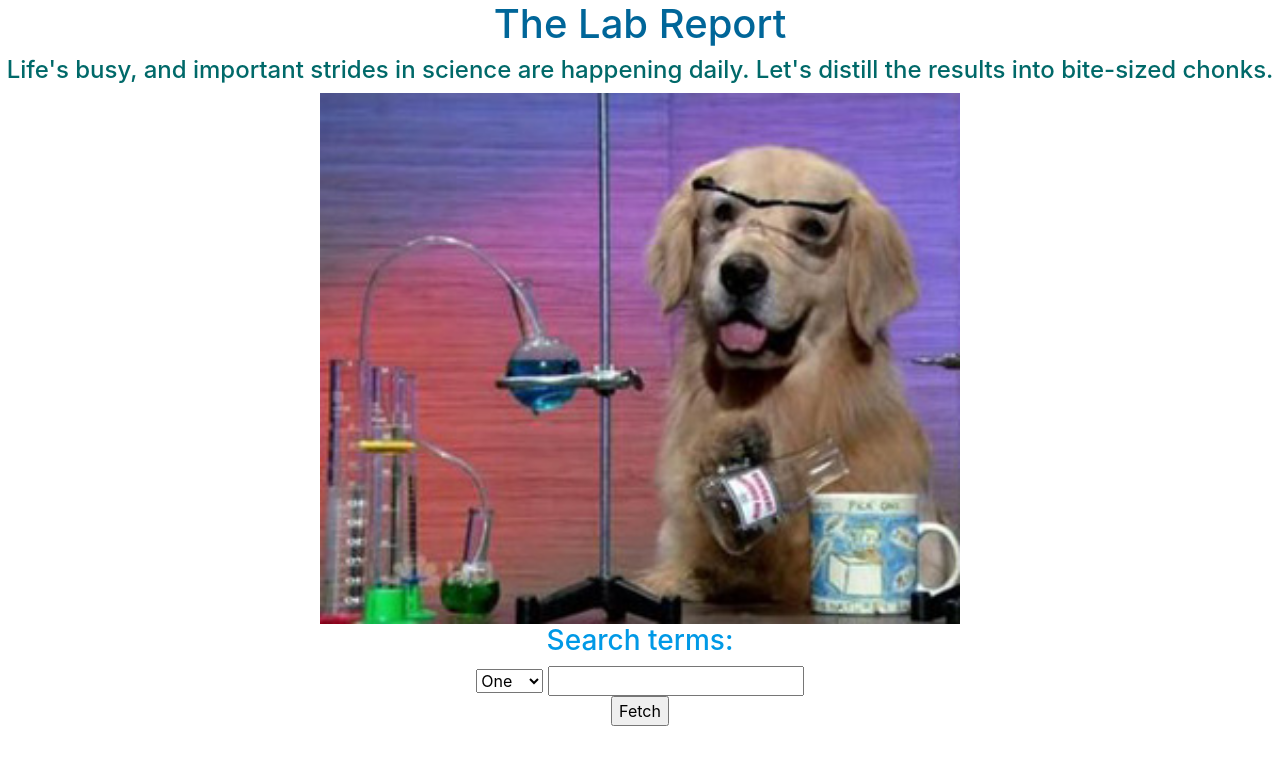
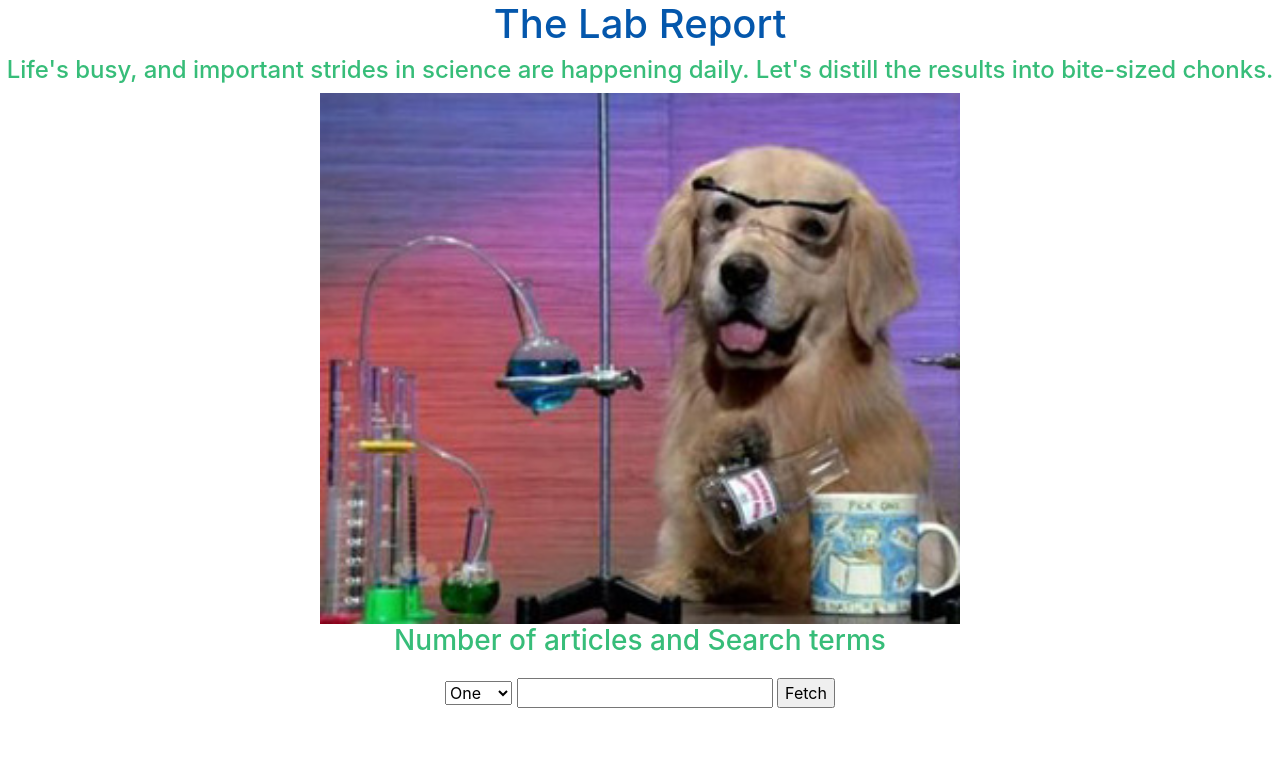
Before and after one commit to danjizquierdo/ClimateDelta, a Flask app: page / in a window 1280 px wide. Shown: the top 765 px of the page. Run offline with Flask 2, Linux system fonts and the light colour scheme; some libraries are stand-ins or nearby versions.

Commit message:
Adjust style on index

```diff
--- a/templates/index.html
+++ b/templates/index.html
@@ -11,9 +11,10 @@
     <title>The Lab Report</title>
 
 <style>
-h1{color: #006699}
-h3{color: #0099e6}
-h4{color: #006969}
+body{background-color: f4e604}
+h1{color: #0457ac}
+h3{color: #37bd79}
+h4{color: #37bd79}
 
 .content {
   max-width: 500px;
@@ -39,16 +40,16 @@ h4{color: #006969}
     <h4 style="text-align:center;">Life's busy, and important strides in science are happening daily. Let's distill the results into bite-sized chonks.</h4>
 
     <img src="{{url_for('static', filename='science_dog.jpg')}}" frameBorder="0" class="center"/>
-    <h3 style="text-align:center;">Search terms:</h3>
+    <h3 style="text-align:center;">Number of articles and Search terms</h3>
 
-    <form method="POST" style="text-align:center;">
+    <form method="POST" style="text-align:center; padding: 12px 6px">
                     <select name="amt" id="amt">
                         <option select="selected" value="1">One</option>
                         <option value="2">Two</option>
                         <option value="3">Three</option>
                         <option value="4">Four</option>
                     </select>
-                    <input type="text" name="query" width="800"><br>
+                    <input type="text" name="query" width="800">
                     <input type="submit" value="Fetch"><br>
     </form>
 
```
